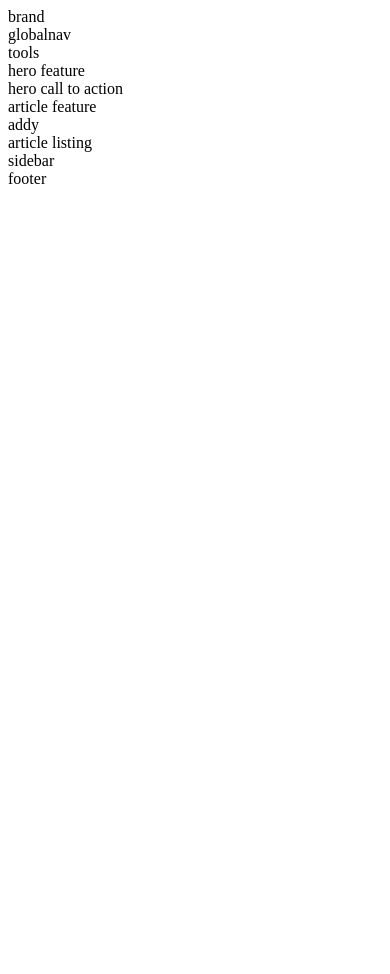
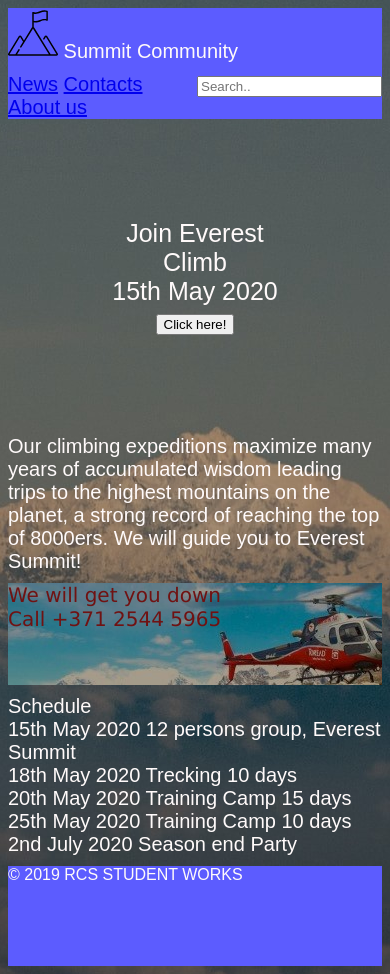
Before and after one commit to erukmanis/homework-grid, a plain HTML site: page index.html in a window 390 px wide. Before the commit the page ends 844 px from the top, so only its background shows below. Drawn offline with Linux system fonts and the light colour scheme.

Commit message:
mobile page before hover

```diff
--- a/index.html
+++ b/index.html
@@ -12,23 +12,43 @@
 <body>
 
 
-    <div class="headercontent">
-        <div class="top brand">brand</div>
-        <div class="top globalnav">globalnav</div>
-        <div class="top tools">tools</div>
+    <header class="headercontent">
+        <div class="top brand"><img src="style/images/logo.svg" alt="logo" height="50px"> Summit Community
+        </div>
+        <nav class="top globalnav">
+            <ul>
+                <li><a href="#news">News</a></li>
+                <li><a href="#contact">Contacts</a></li>
+                <li><a href="#about">About us</a></li>
+            </ul>
+        </nav>
+        <div class="top tools"><input type="text" placeholder="Search.."></div>
+    </header>
+
+
+    <div class="middlecontent">
+        <div class="middle herofeature">Summit Climb!
+        </div>
+        <div class="middle herocall">Join Everest Climb <br /> 15th May 2020</br><button>Click here!</button> </div>
+        <div class="middle articlefeature">Our climbing expeditions maximize many years of accumulated wisdom leading
+            trips to the highest mountains on
+            the planet, a strong record of reaching the top of 8000ers. We will guide you to Everest Summit!</div>
+        <div style="font-family: Verdana" class="middle addy">We will get you down<br />Call +371 2544 5965</div>
+        <div class="middle articlelisting">
+            <div>Schedule <ul>
+                    <li>15th May 2020 12 persons group, Everest Summit</li>
+                    <li>18th May 2020 Trecking 10 days</li>
+                    <li>20th May 2020 Training Camp 15 days</li>
+                    <li>25th May 2020 Training Camp 10 days</li>
+                    <li>2nd July 2020 Season end Party</li>
+                </ul>
+            </div>
+        </div>
+        <div class="middle sidebar">sidebar</div>
     </div>
 
 
-    <div class="middlecontent">
-        <div class="middle herofeature">hero feature</div>
-        <div class="middle herocall">hero call to action</div>
-        <div class="middle articlefeature">article feature</div>
-        <div class="middle addy">addy</div>
-        <div class="middle articlelisting">article listing</div>
-        <div class="middle sidebar">sidebar</div>
-    </div>
-
-    <div class="footercontent">footer</div>
+    <footer class="footercontent">&copy; 2019 RCS STUDENT WORKS</footer>
 
 
 </body>
--- a/style.css
+++ b/style.css
@@ -0,0 +1,302 @@
+body {
+
+    background: lightblue url("style/images/everest1.jpg") no-repeat fixed center;
+    color: snow;
+    font-family: sans-serif;
+    }
+
+h1 {
+    display: inline;
+}
+
+
+.top {
+
+    border: white solid 1px;
+
+}
+
+
+.top.globalnav ul{
+    margin: 0;
+    padding: 0;
+
+}
+.top.globalnav li{
+    display: inline;
+}
+
+
+.middle {
+    border: white solid 1px;
+}
+
+footer {
+    border: white solid 1px;
+    height: 100px;
+}
+
+.headercontent {
+    background: transparent;
+    display: grid;
+    width: 100%;
+    grid-template-columns: auto
+    auto auto auto;
+    grid-template-rows: auto auto;
+    grid-gap: 10px;
+    grid-template-areas:
+    "br br br br"
+    "gn gn ts ts";
+    margin-bottom: 10px;
+
+
+}
+
+.top {
+    font-size: 20px;
+    height: 50px;
+    width: auto;
+    }
+
+.brand {
+
+    grid-area: br;
+    font-size: 20px;
+}
+.globalnav {
+
+
+    grid-area: gn;
+}
+
+.tools {
+
+    grid-area: ts;
+}
+
+.middlecontent {
+    width: 100%;
+    display:grid;
+    font-size: 20px;
+    background: transparent;
+    grid-gap:10px;
+    margin-bottom: 10px;
+}
+
+.middle {
+    width: auto;
+}
+
+
+.footercontent {
+    display:grid;
+
+}
+
+.herofeature {
+    grid-area: hf;
+
+
+}
+
+.herocall {
+    grid-area: hc;
+    font-size: 25px;
+
+
+}
+.articlefeature {
+    grid-area: af;
+
+}
+.addy {
+    grid-area: ay;
+    color: rgb(112, 18, 18);
+
+}
+
+.articlelisting {
+    grid-area: al;
+
+}
+
+.sidebar {
+    grid-area: sb;
+
+}
+
+button:hover {
+    animation-name: buttonchange;
+    animation-duration: 500ms;
+  }
+
+@keyframes buttonchange {
+  100% {
+    background-color: #4791d0;
+  }
+}
+
+
+
+
+
+
+    @media only screen and (min-width: 576px) {
+
+        .top {
+            height: 100px;
+                   }
+
+        .middle {
+            height: 100px;
+
+                }
+
+        .articlefeature, .addy{
+            height:200px;
+        }
+
+        .middle.articlelisting {
+            height:500px;
+        }
+
+
+        .headercontent {
+
+            grid-template-columns: auto auto auto auto auto auto auto auto auto 100px 100px 100px;
+            grid-template-rows: auto;
+            grid-template-areas:
+            "br br br gn gn gn gn gn gn ts ts ts";
+
+
+        }
+
+
+        .middlecontent {
+
+            grid-template-columns: auto auto auto auto auto auto auto auto auto 100px 100px 100px;
+            grid-template-rows: auto auto auto auto auto;
+            grid-template-areas:
+            "hf hf hf hf hf hf hf hf hf hf hf hf"
+            "hc hc hc hc hc hc hc hc hc hc hc hc"
+            "af af af af af af af af af ay ay ay"
+            "al al al al al al al al al al al al"
+            "sb sb sb sb sb sb sb sb sb sb sb sb";
+
+            }
+
+    }
+
+
+
+
+    @media only screen and (max-width: 575px) {
+
+        .top {
+
+            border: none;
+
+        }
+
+        .middle {
+            border: none;
+        }
+
+        footer {
+            border: none;
+            background-color: rgb(92, 92, 255);
+
+        }
+
+
+
+
+
+
+        .top {
+            height: auto;
+        }
+
+
+        .middle.herocall {
+            height: auto;
+            text-align: center;
+            padding: 90px;
+
+        }
+
+
+
+        .middlecontent {
+            grid-template-columns: auto;
+            grid-template-rows: auto auto 102px auto;
+            grid-template-areas:
+            "hc"
+            "af"
+            "ay"
+            "al";
+        }
+
+        .herofeature {
+            display: none;
+        }
+
+        .sidebar {
+            display: none;
+        }
+
+        .headercontent {
+        grid-template-columns: auto auto auto auto;
+        grid-template-rows: auto auto;
+        grid-gap: 10px;
+        grid-template-areas:
+        "br br br br"
+        "gn gn ts ts";
+        background-color: rgb(92, 92, 255);
+        }
+
+
+        .addy {
+            background: url(style/images/addymobile1.jpg);
+
+        }
+
+        .articlelisting {
+            height:auto;
+
+        }
+
+        ul {
+            display: inline;
+        }
+
+
+        }
+
+        @media only screen and (min-width: 992px) {
+
+            .headercontent {
+
+
+
+                grid-template-columns: auto auto auto auto auto auto auto auto auto 11% 11% 11%;
+                grid-template-rows: auto;
+                grid-template-areas:
+                "br br br gn gn gn gn gn gn ts ts ts";
+
+            }
+
+
+            .middlecontent {
+
+                grid-template-columns: auto auto auto auto auto auto auto auto auto 11% 11% 11%;
+                grid-template-rows: auto auto;
+                grid-template-areas:
+                "hf hf hf hf hf hf hc hc hc ay ay ay"
+                "af af af al al al al al al sb sb sb";
+
+                }
+            .middle {
+                height: 100px;
+            }
+        }
```
Also changed, not shown: style/images/addymobile.jpg (added), style/images/addymobile1.jpg (added), style/images/background.jpg (added), style/images/everest.jpg (added), style/images/everest1.jpg (added), style/images/logo.jpg (added), style/images/logo.svg (added), style/images/nepal-helicopter-rescue.jpg (added), style/images/rescue.jpg (added), style/images/rescue100.jpg (added), style/images/rescue102.jpg (added), style/images/rescuegood.jpg (added).
